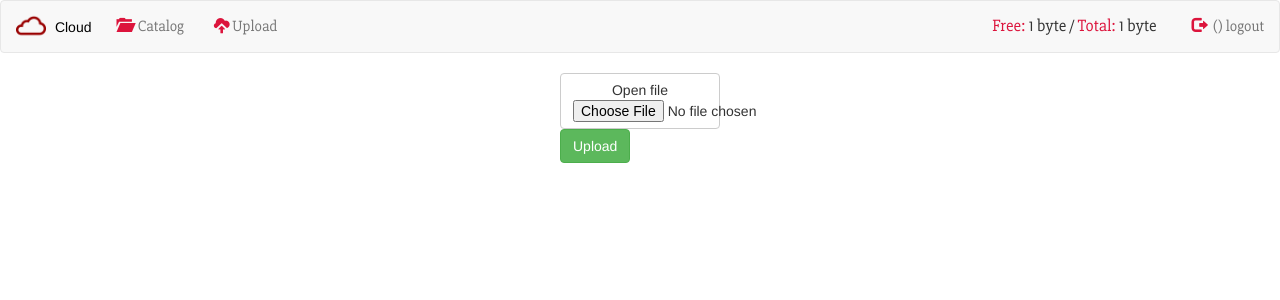
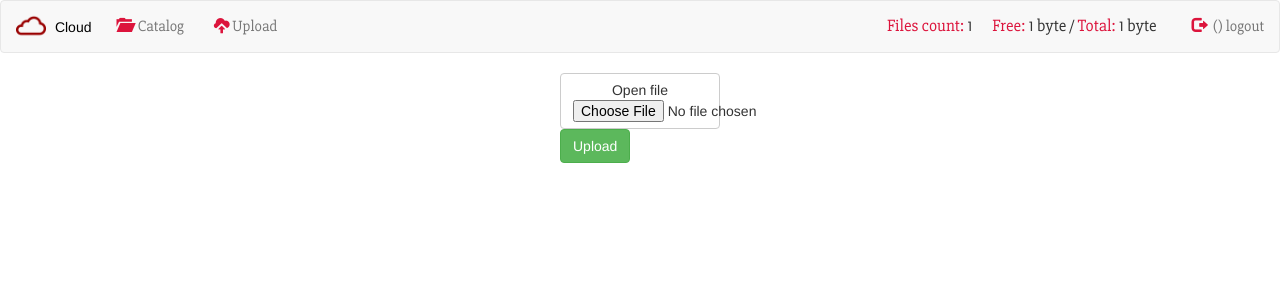
Before and after one commit to AntonReytarovskiy/Cloud, a Django app: template app/templates/upload.html in a window 1280 px wide. Shown: the top 300 px of the page. Run offline with Django 3.2, Linux system fonts and the light colour scheme; the template is opened without the code that fills it: most values are stand-ins (such as "Sample title", 1, 10 or a date in 2020); form fields are guessed from the names that the template uses; some libraries are stand-ins or nearby versions.

Commit message:
Add files count

```diff
--- a/app/static/app/css/base.css
+++ b/app/static/app/css/base.css
@@ -32,13 +32,13 @@
     color: crimson;
 }
 
-.memory {
+.stat {
     font-size: 110%;
     margin-top: 13px;
     margin-right: 20px;
 }
 
-.memory .title {
+.stat .title {
     color: crimson;
     font-size: 100%;
 }
--- a/app/templates/base.html
+++ b/app/templates/base.html
@@ -7,7 +7,7 @@
     <link rel="stylesheet" href="https://maxcdn.bootstrapcdn.com/bootstrap/3.3.7/css/bootstrap.min.css">
     <link href="https://fonts.googleapis.com/css?family=Slabo+27px" rel="stylesheet">
     <link rel="stylesheet" href="{% static 'app/css/base.css' %}">
-    <link rel="shortcut icon" href="{% static 'app/images/favicon.png' %}" />
+    <link rel="shortcut icon" href="{% static 'app/images/favicon.png' %}"/>
     {% block head %}{% endblock %}
 </head>
 <body>
@@ -26,11 +26,15 @@
         </ul>
         <ul class="nav navbar-nav navbar-right">
             <li>
-                <p class="memory"><span class="title">Free:</span> {{ free_size|filesizeformat }} / <span class="title">Total:</span> {{ total_size|filesizeformat }}</p>
+                <p class="count stat"><span class="title">Files count:</span> {{ files_count }}</p>
+            </li>
+            <li>
+                <p class="memory stat"><span class="title">Free:</span> {{ free_size|filesizeformat }} / <span
+                        class="title">Total:</span> {{ total_size|filesizeformat }}</p>
             </li>
             <li>
                 <a href="{% url 'logout' %}"><i class="glyphicon glyphicon-log-out"></i>
-                ({{ request.user.username }}) logout</a>
+                    ({{ request.user.username }}) logout</a>
             </li>
         </ul>
     </div>
--- a/app/views.py
+++ b/app/views.py
@@ -4,7 +4,7 @@
 from django.shortcuts import render
 from django.contrib.auth.decorators import login_required
 from django.urls import reverse
-from app.context_processors.user_memory import memory
+from app.context_processors.cloud import memory
 from app.forms import UploadForm
 
 
```
Also changed, not shown: app/context_processors/cloud.py (renamed from app/context_processors/user_memory.py, +8 -2 lines), cloud/settings.py (+2 -7 lines).
